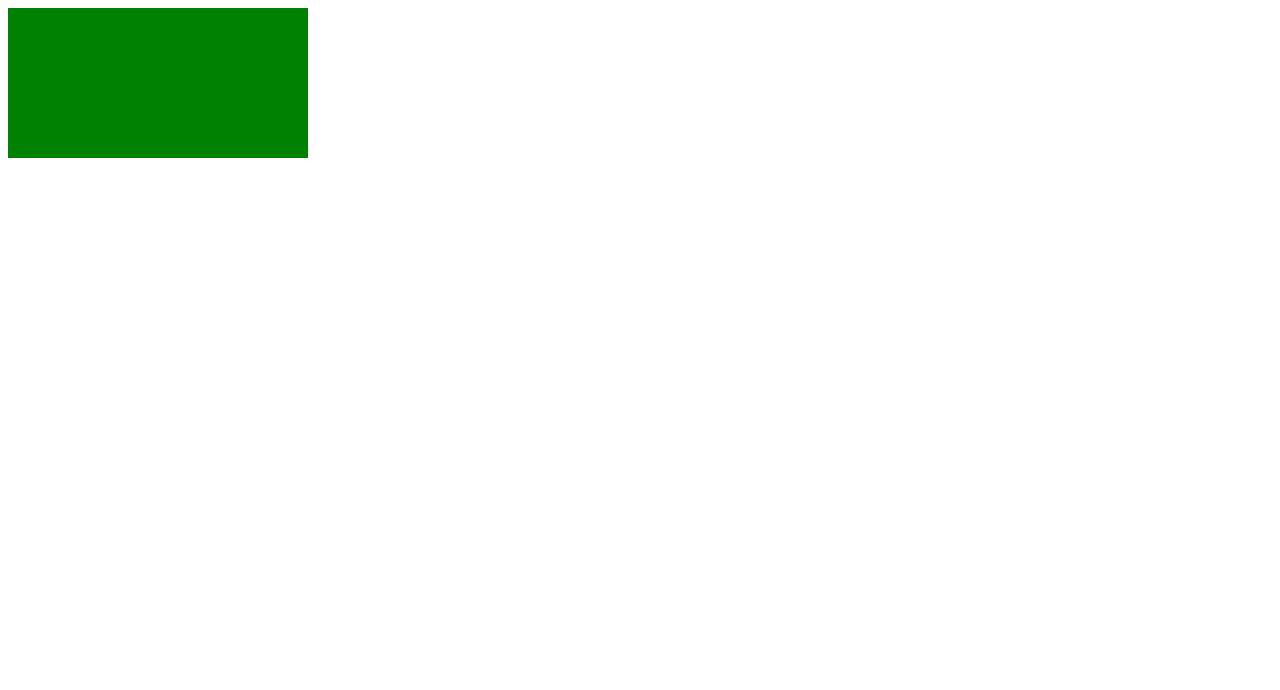
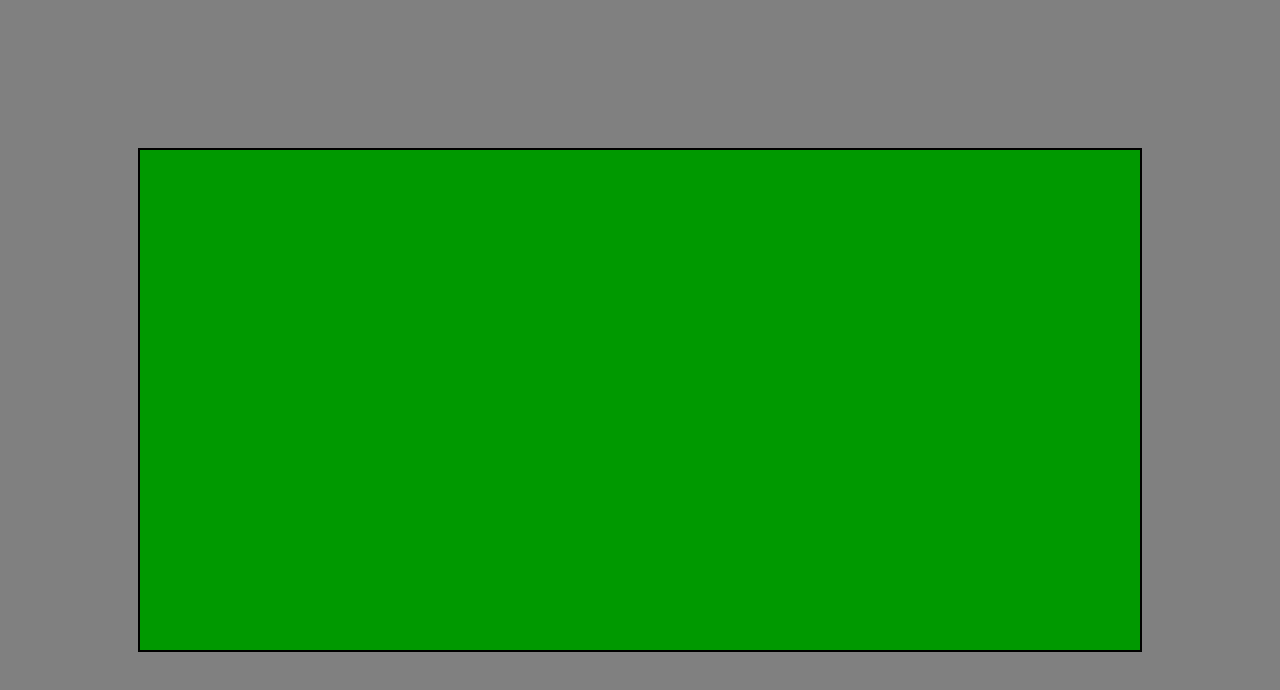
Before and after one commit to Pawel922/Tenis_game, a plain HTML site: page index.html in a window 1280 px wide. Drawn offline with Linux system fonts and the light colour scheme.

Commit message:
Basic properties of canvas were introduced

```diff
--- a/index.js
+++ b/index.js
@@ -1,3 +1,17 @@
 document.addEventListener("DOMContentLoaded", function () {
-  console.log("DOM fully loaded and parsed");
+  const canvas = document.querySelector('canvas');
+  const ctx = canvas.getContext('2d');
+
+  canvas.width = 1000;
+  canvas.height = 500;
+
+  const cw = canvas.width;
+  const ch = canvas.height;
+
+  function table() {
+    ctx.fillStyle = '#009900';
+    ctx.fillRect(0,0,cw,ch);
+  }
+
+  table();
 })
--- a/style.css
+++ b/style.css
@@ -1,3 +1,13 @@
+body {
+  margin: 0;
+  padding: 0;
+  display: flex;
+  align-items: center;
+  justify-content: center;
+  height: 100vh;
+  background-color: grey;
+}
+
 canvas {
-  background-color: green;
+  border: 2px solid black;
 }
```
